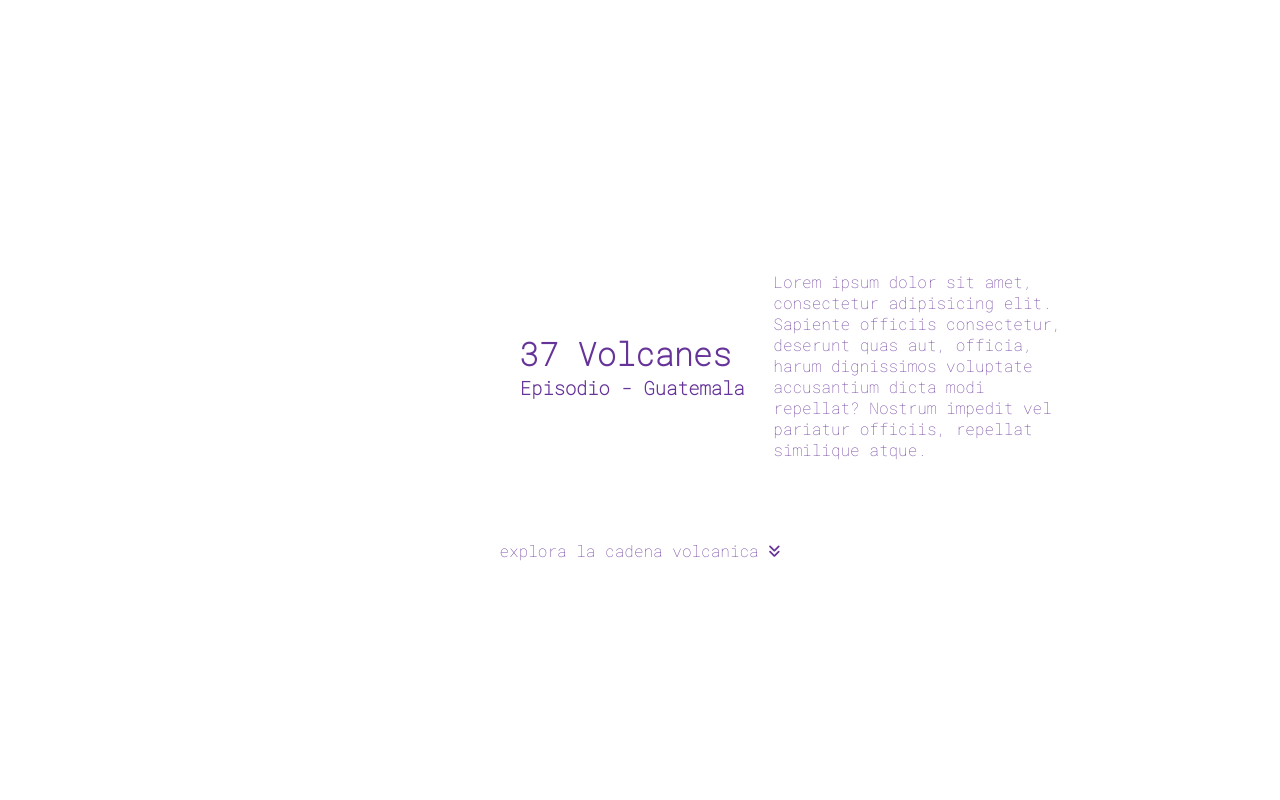
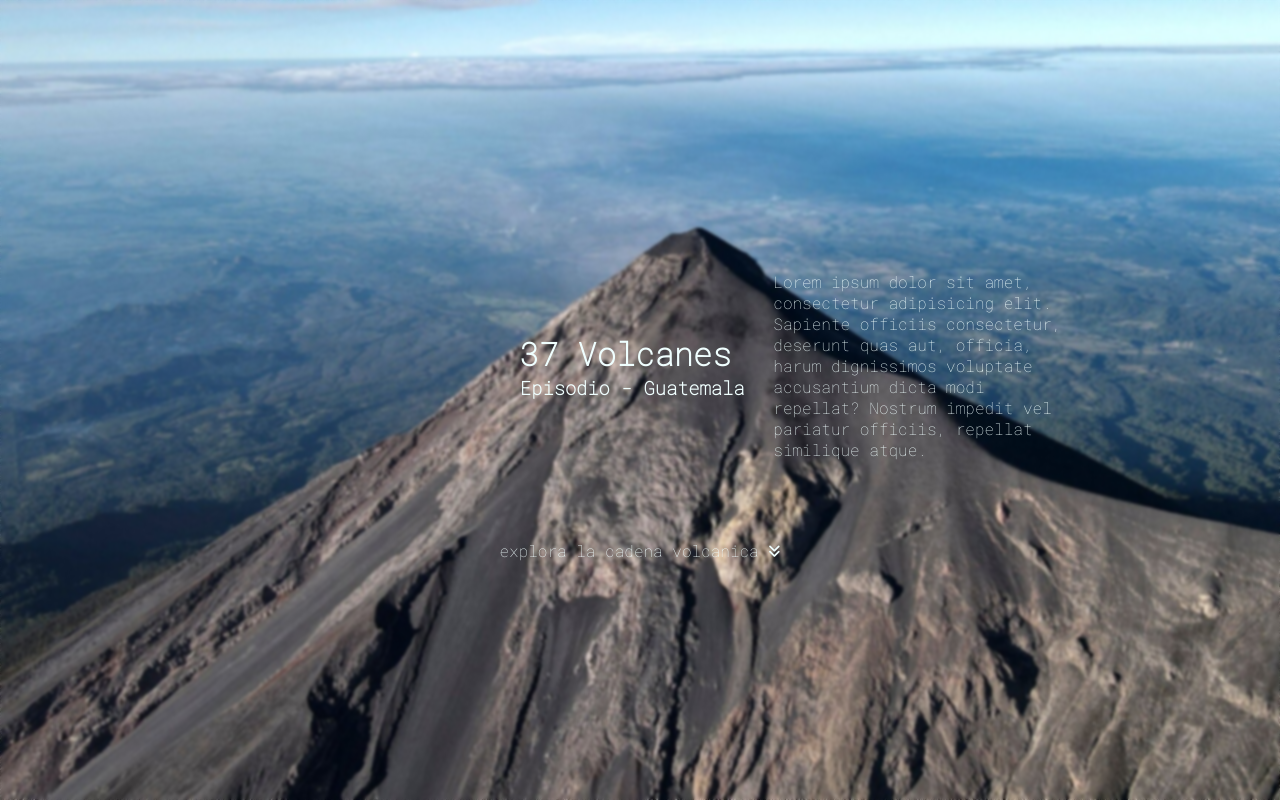
Before and after one commit to RolandoHRGt/bcpV1, a plain HTML site: page index.html in a window 1280 px wide. Drawn offline with Linux system fonts and the light colour scheme.

Commit message:
index terminado-esocreo

```diff
--- a/css/styleIndex.css
+++ b/css/styleIndex.css
@@ -1,18 +1,23 @@
-*{
+* {
     font-family: 'Roboto Mono', monospace;
     margin: 0%;
     padding: 0;
-    color: rebeccapurple;
-    max-width: 100%;
-
+    color: azure;
 }
 
-.container{
+body {
+    background-image: url(/img/imgBackground.jpg);
+    background-size: cover;
+    background-repeat: no-repeat;
+    backdrop-filter: blur(0.11em);
+}
+
+.container {
     height: 100vh;
     display: grid;
     grid-template-areas:
-    "sdLeft sdRight"
-    "slUp slUp";
+        "sdLeft sdRight"
+        "slUp slUp";
     justify-content: center;
     align-content: center;
     justify-items: center;
@@ -21,21 +26,22 @@
 
 }
 
-.titulos{
+.titulos {
     grid-area: sdLeft;
     align-self: center;
     margin-left: 40dvw;
 }
 
-.descrip{
+.descrip {
     grid-area: sdRight;
     margin-right: 15dvw;
 }
 
-.titulos, .descrip{
+.titulos,
+.descrip {
     padding: 2em 0.5em;
 }
 
-.slideup{
+.slideup {
     grid-area: slUp;
 }
```
Also changed, not shown: index.html (+0 -1 lines).
